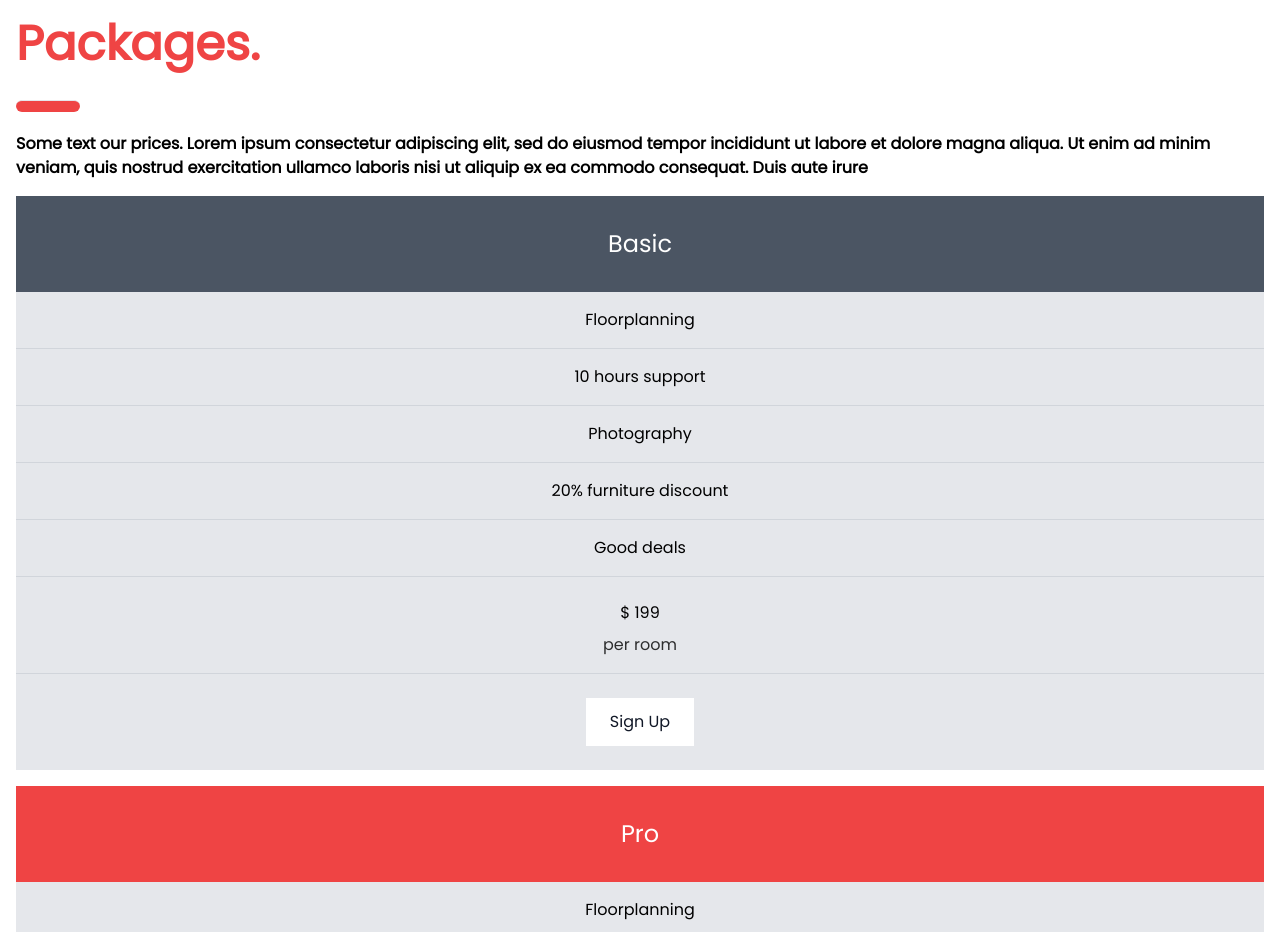
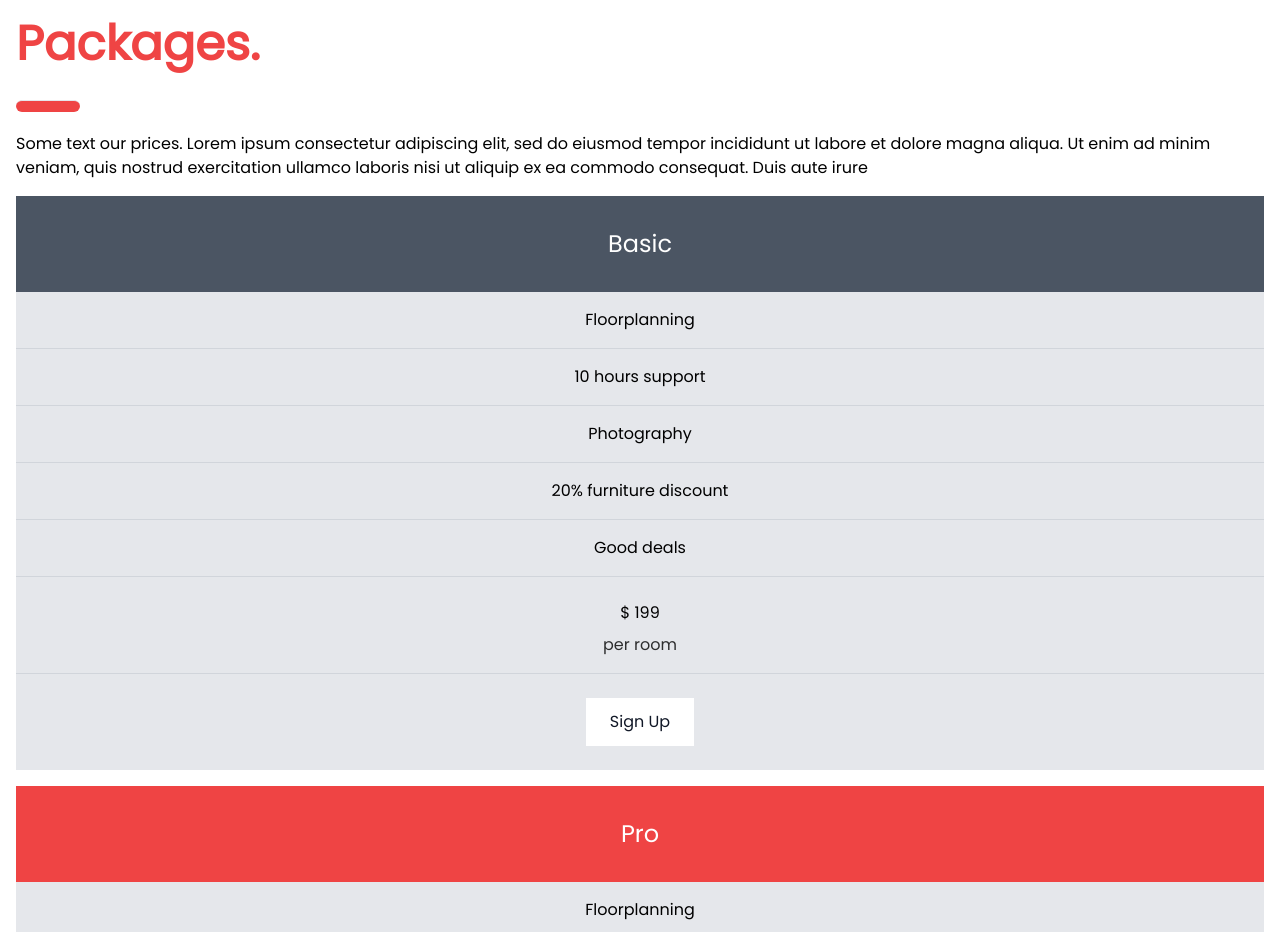
Before and after one commit to parabah/tw_intro, a website: page dist/app.html in a window 1280 px wide. Shown: the part 10060-10992 px from the top of the page. Drawn offline with Linux system fonts and the light colour scheme.

Commit message:
17/07/2022 - Ajuste no <p> dos prices retirada a font-bold

```diff
--- a/dist/app.html
+++ b/dist/app.html
@@ -110,7 +110,7 @@
         <div class="mt-20" id="packages" style="">
             <h1 class="text-5xl py-3 text-red-500 font-bold"><b>Packages.</b></h1>
             <hr class="my-5 h-3 w-16 rounded-md bg-red-500">
-            <p class="my-4 font-bold">Some text our prices. Lorem ipsum consectetur adipiscing elit, sed do eiusmod tempor incididunt ut labore et dolore magna aliqua. Ut enim ad minim veniam, quis nostrud exercitation ullamco laboris nisi ut aliquip ex ea commodo consequat. Duis aute irure</p>
+            <p class="my-4">Some text our prices. Lorem ipsum consectetur adipiscing elit, sed do eiusmod tempor incididunt ut labore et dolore magna aliqua. Ut enim ad minim veniam, quis nostrud exercitation ullamco laboris nisi ut aliquip ex ea commodo consequat. Duis aute irure</p>
             <div class="text-center mb-4">
                 <ul class="bg-gray-200">
                     <li class="bg-gray-600 text-white text-2xl py-8 px-4">Basic</li>
```
